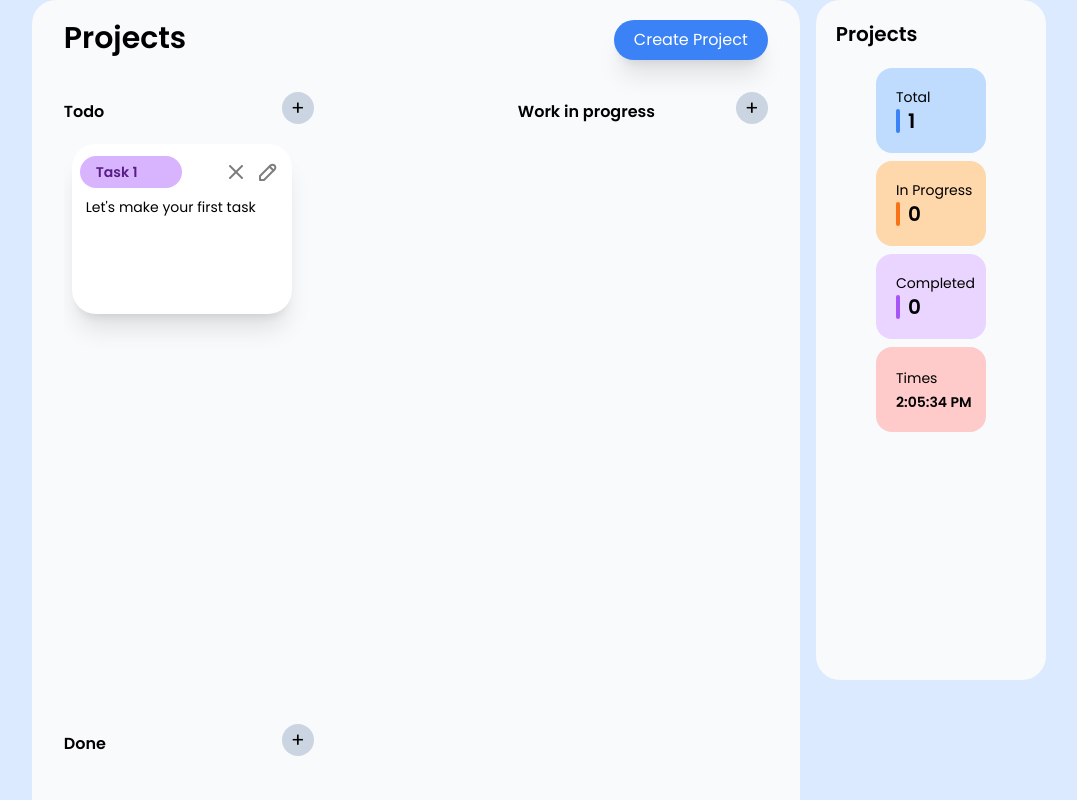
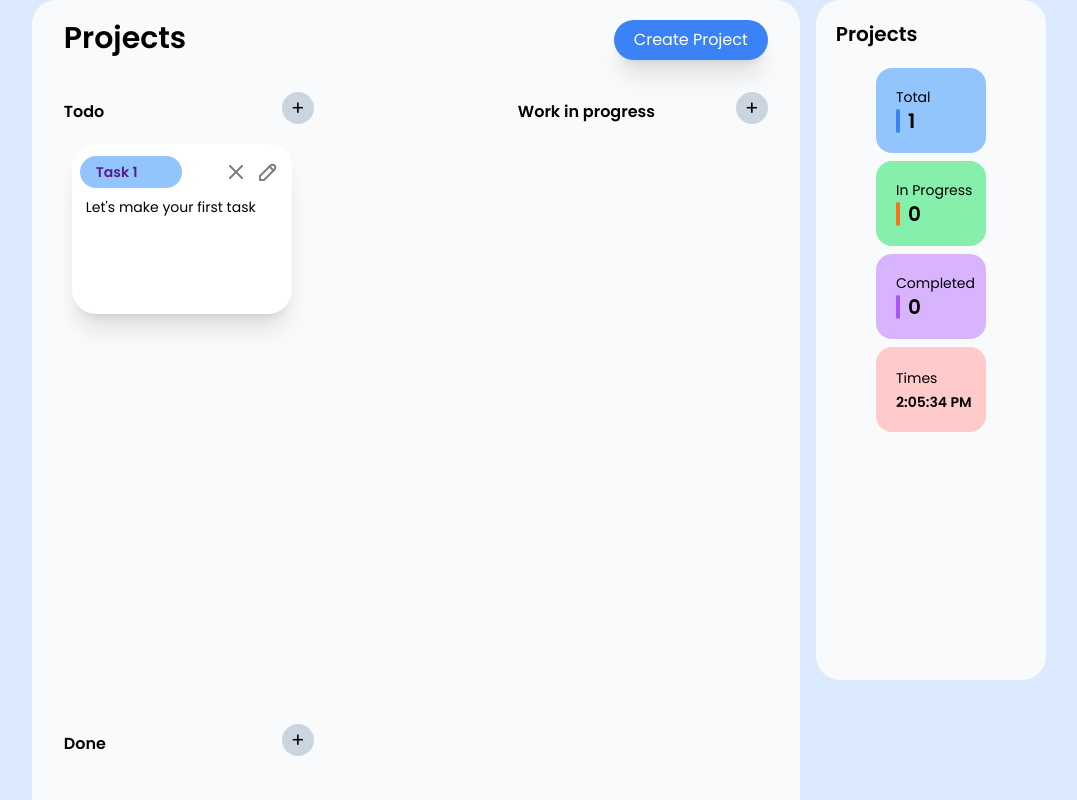
Before and after one commit to itsMeRickyy/KanbanBoard, a React (Vite) app: page / in a window 1280 px wide. Shown: the top 800 px of the page, without its empty margins (101-1178 px from the left). Built offline with nearby package versions, Linux system fonts and the light colour scheme; a web font is replaced by a local one.

Commit message:
make a color changing when the column is change

```diff
--- a/src/components/Card/TaskCard.tsx
+++ b/src/components/Card/TaskCard.tsx
@@ -8,15 +8,17 @@ import "./style.css";
 import XIcon from "../../icons/XIcon";
 import PencilIcon from "../../icons/PencilIcon";
 import CopyIcon from "../../icons/CopyIcon";
+import LabelCard from "../Label/LabelCard";
 
 interface Props {
   task: Task;
   deleteTask: (id: Id) => void;
+  copyTask: (id: Id) => void;
   updateTask: (id: Id, content: string) => void;
   updateTitle: (id: Id, content: string) => void;
 }
 
-function TaskCard({task, deleteTask, updateTask, updateTitle}: Props) {
+function TaskCard({task, deleteTask, updateTask, copyTask, updateTitle}: Props) {
   // const [mouseisover, setMouseIsOver] = useState(false);
   const [editMode, setEditMode] = useState(false);
   const [editTitle, setEditTitle] = useState(false);
@@ -177,12 +179,27 @@ function TaskCard({task, deleteTask, updateTask, updateTitle}: Props) {
     );
   }
 
+  let labelColor = "bg-purple-300";
+
+  if (task.columnId === "todo") {
+    labelColor = "bg-blue-300";
+  } else if (task.columnId === "doing") {
+    labelColor = "bg-green-300";
+  } else if (task.columnId === "done") {
+    labelColor = "bg-purple-300";
+  }
+
+  // console.log(labelColor);
+
   return (
     <div
       ref={setNodeRef}
       style={style}
       {...attributes}
       {...listeners}
+      onClick={() => {
+        copyTask(task.id);
+      }}
       // onMouseEnter={() => {
       //   setMouseIsOver(true);
       // }}
@@ -191,9 +208,8 @@ function TaskCard({task, deleteTask, updateTask, updateTitle}: Props) {
       // }}
       className="bg-white min-h-[170px] max-h-[170px] h-[170px] min-w-[170px] max-w-[250px] w-[220px]  py-3 px-2 my-3 rounded-3xl text-sm shadow-xl flex flex-col  justify-between relative hover:ring-1 ">
       <div className="flex justify-between ">
-        <div className="px-4  h-8 bg-purple-300 rounded-2xl flex justify-start items-center w-[50%]">
-          <h1 className="font-bold  text-purple-900 ">{task.title}</h1>
-        </div>
+        <LabelCard label={task.title} colorVariant={labelColor} />
+
         <div>
           <button
             onClick={() => {
--- a/src/components/Container/ColumnContainer.tsx
+++ b/src/components/Container/ColumnContainer.tsx
@@ -11,12 +11,13 @@ interface Props {
   column: Column;
   tasks: Task[];
   createTask: (columnId: Id) => void;
+  copyTask: (id: Id) => void;
   deleteTask: (id: Id) => void;
   updateTask: (id: Id, content: string) => void;
   updateTitle: (id: Id, content: string) => void;
 }
 
-function ColumnContainer({column, tasks, deleteTask, updateTask, createTask, updateTitle}: Props) {
+function ColumnContainer({column, tasks, deleteTask, updateTask, createTask, copyTask, updateTitle}: Props) {
   const tasksIds = useMemo(() => {
     return tasks.map(task => task.id);
   }, [tasks]);
@@ -52,7 +53,7 @@ function ColumnContainer({column, tasks, deleteTask, updateTask, createTask, upd
         <div className="flex-col flex       max-w-full overflow-x-hidden  overflow-y-auto h-[70vh]  max-h-[70vh] px-2">
           <SortableContext items={tasksIds}>
             {tasks.map(task => (
-              <TaskCard key={task.id} task={task} deleteTask={deleteTask} updateTask={updateTask} updateTitle={updateTitle} />
+              <TaskCard key={task.id} task={task} deleteTask={deleteTask} updateTask={updateTask} copyTask={copyTask} updateTitle={updateTitle} />
             ))}
           </SortableContext>
         </div>
--- a/src/components/Container/ProjectsContainer.tsx
+++ b/src/components/Container/ProjectsContainer.tsx
@@ -84,6 +84,30 @@ function ProjectsContainer() {
     };
 
     setTasks([...tasks, newTask]);
+  }
+
+  function copyTask(taskId: Id) {
+    // Find the task with the specified taskId
+    const taskToCopy = tasks.find(task => task.id === taskId);
+
+    if (taskToCopy) {
+      // Create a new task object with a new ID
+      const newTask: Task = {
+        id: generateId(),
+        columnId: taskToCopy.columnId,
+        title: `Copy of ${taskToCopy.title}`,
+        content: taskToCopy.content,
+      };
+
+      // Add the new task to the tasks array
+      setTasks([...tasks, newTask]);
+    }
+  }
+
+  function handleCopyTask(taskId: Id, event: React.MouseEvent<HTMLButtonElement>) {
+    if (event.altKey) {
+      copyTask(taskId);
+    }
   }
 
   function deleteTask(id: Id) {
@@ -214,7 +238,7 @@ function ProjectsContainer() {
                 style={{
                   rotate: "3deg",
                 }}>
-                {activeTask && <TaskCard task={activeTask} deleteTask={deleteTask} updateTask={updateTask} updateTitle={updateTitle} />}
+                {activeTask && <TaskCard task={activeTask} deleteTask={deleteTask} updateTask={updateTask} copyTask={handleCopyTask} updateTitle={updateTitle} />}
               </DragOverlay>,
               document.body
             )}
@@ -226,11 +250,11 @@ function ProjectsContainer() {
 
           <div className="w-full h-full  gap-2 flex-wrap flex justify-center ">
             {/* total task */}
-            <TotalCard fontSize="text-xl" labelTitle="Total" count={tasks.length} bgColor="bg-blue-200" barColor="bg-blue-500" />
+            <TotalCard fontSize="text-xl" labelTitle="Total" count={tasks.length} bgColor="bg-blue-300" barColor="bg-blue-500" />
             {/* Work In Progress */}
-            <TotalCard fontSize="text-xl" labelTitle="In Progress" count={doingLength} bgColor="bg-orange-200" barColor="bg-orange-500" />
+            <TotalCard fontSize="text-xl" labelTitle="In Progress" count={doingLength} bgColor="bg-green-300" barColor="bg-orange-500" />
             {/* Done */}
-            <TotalCard fontSize="text-xl" labelTitle="Completed" count={doneLength} bgColor="bg-purple-200" barColor="bg-purple-500" />
+            <TotalCard fontSize="text-xl" labelTitle="Completed" count={doneLength} bgColor="bg-purple-300" barColor="bg-purple-500" />
             {/* times */}
             <TotalCard fontSize="text-sm  mt-1" labelTitle="Times" count={time} bgColor="bg-red-200 " barColor="hidden" />
           </div>
--- /dev/null
+++ b/src/components/Label/LabelCard.tsx
@@ -0,0 +1,14 @@
+interface Props {
+  label: string;
+  colorVariant: string;
+}
+
+function LabelCard({label, colorVariant}: Props) {
+  return (
+    <div className={`px-4  h-8 ${colorVariant} rounded-2xl flex justify-start items-center w-[50%]`}>
+      <h1 className="font-bold  text-purple-900 ">{label}</h1>
+    </div>
+  );
+}
+
+export default LabelCard;
```
